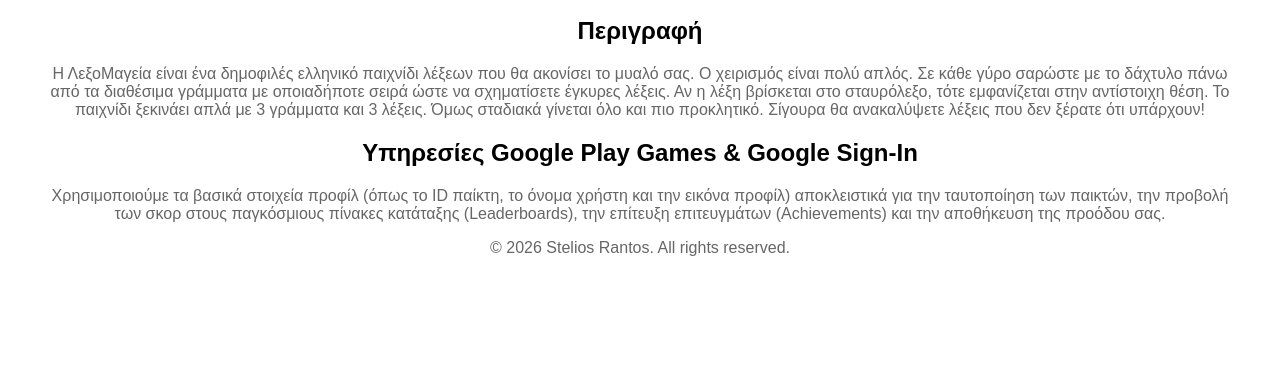
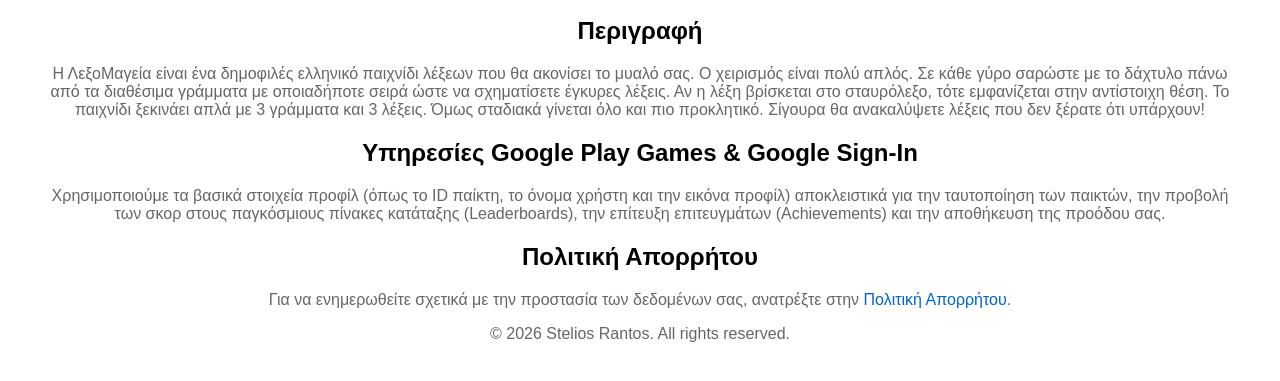
Before and after one commit to rantoss/rantoss.github.io, a plain HTML site: page lexomageia.html in a window 1280 px wide. Shown: the part 119-500 px from the top of the page. Drawn offline with Linux system fonts and the light colour scheme.

Commit message:
Update lexomageia.html

```diff
--- a/lexomageia.html
+++ b/lexomageia.html
@@ -54,6 +54,13 @@
 		</p>
     </section>
 
+	<section>
+		<h2>Πολιτική Απορρήτου</h2>
+		<p>
+		    Για να ενημερωθείτε σχετικά με την προστασία των δεδομένων σας, ανατρέξτε στην <a href="privacy-policy.html" target="_blank">Πολιτική Απορρήτου</a>.
+		</p>
+    </section>
+
 
     <footer>
         <p>&copy; 2026 Stelios Rantos. All rights reserved.</p>
```
